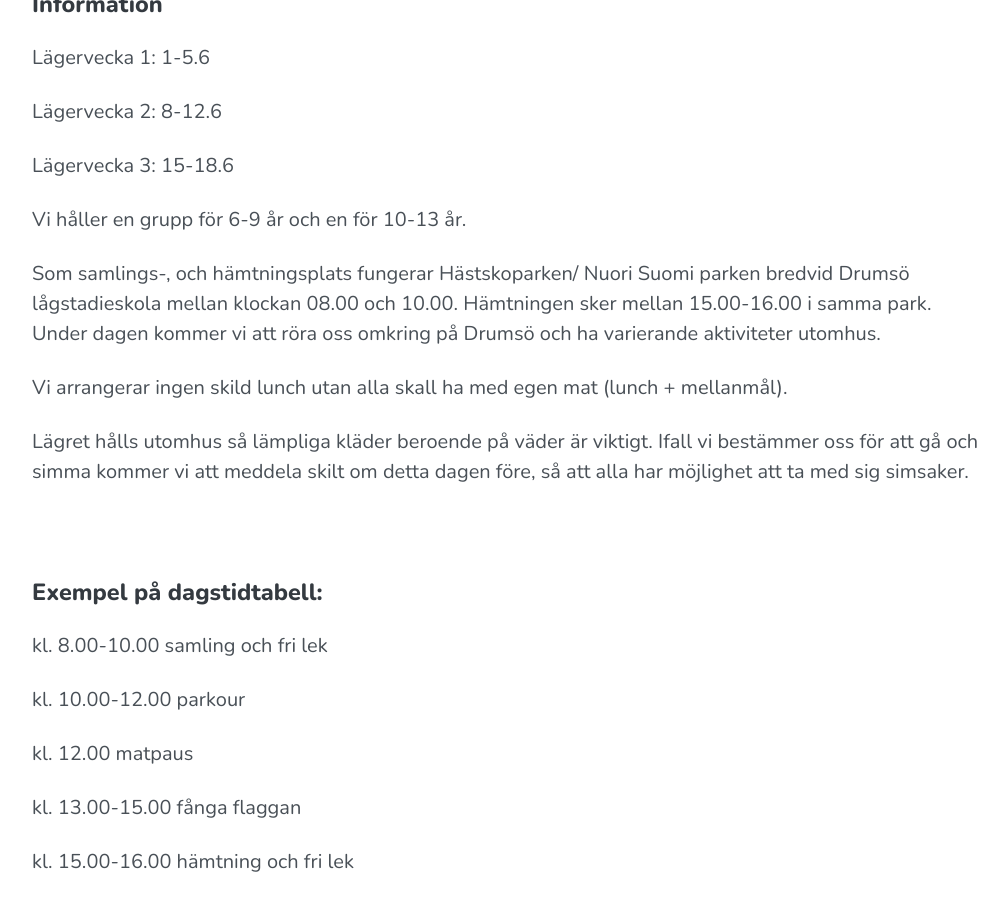
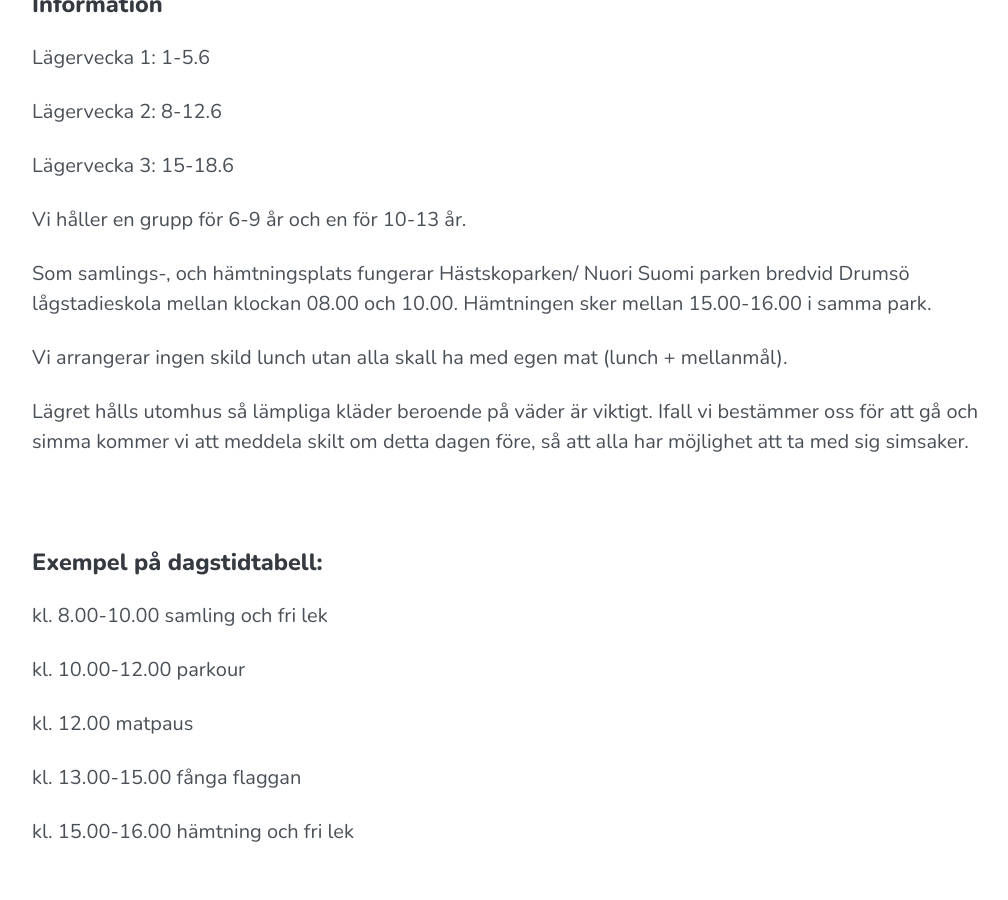
Before and after one commit to Funktum/weemove, a Jekyll site: the page built from _pages/dagslager.md, in a window 1280 px wide and 900 px high, scrolled down 1069 px. Shown: the whole window, without its empty margins (128-1136 px from the left). Built offline with Jekyll 4.4.1, drawn with Linux system fonts in a browser that asks for light colours; a script that is not in the unit is left out.

Commit message:
Update dagslager.md

```diff
--- a/_pages/dagslager.md
+++ b/_pages/dagslager.md
@@ -22,7 +22,7 @@ Lägervecka 3: 15-18.6
 
 Vi håller en grupp för 6-9 år och en för 10-13 år.
 
-Som samlings-, och hämtningsplats fungerar Hästskoparken/ Nuori Suomi parken bredvid Drumsö lågstadieskola mellan klockan 08.00 och 10.00. Hämtningen sker mellan 15.00-16.00 i samma park. Under dagen kommer vi att röra oss omkring på Drumsö och ha varierande aktiviteter utomhus.
+Som samlings-, och hämtningsplats fungerar Hästskoparken/ Nuori Suomi parken bredvid Drumsö lågstadieskola mellan klockan 08.00 och 10.00. Hämtningen sker mellan 15.00-16.00 i samma park.
 
 Vi arrangerar ingen skild lunch utan alla skall ha med egen mat (lunch + mellanmål).
 
```
